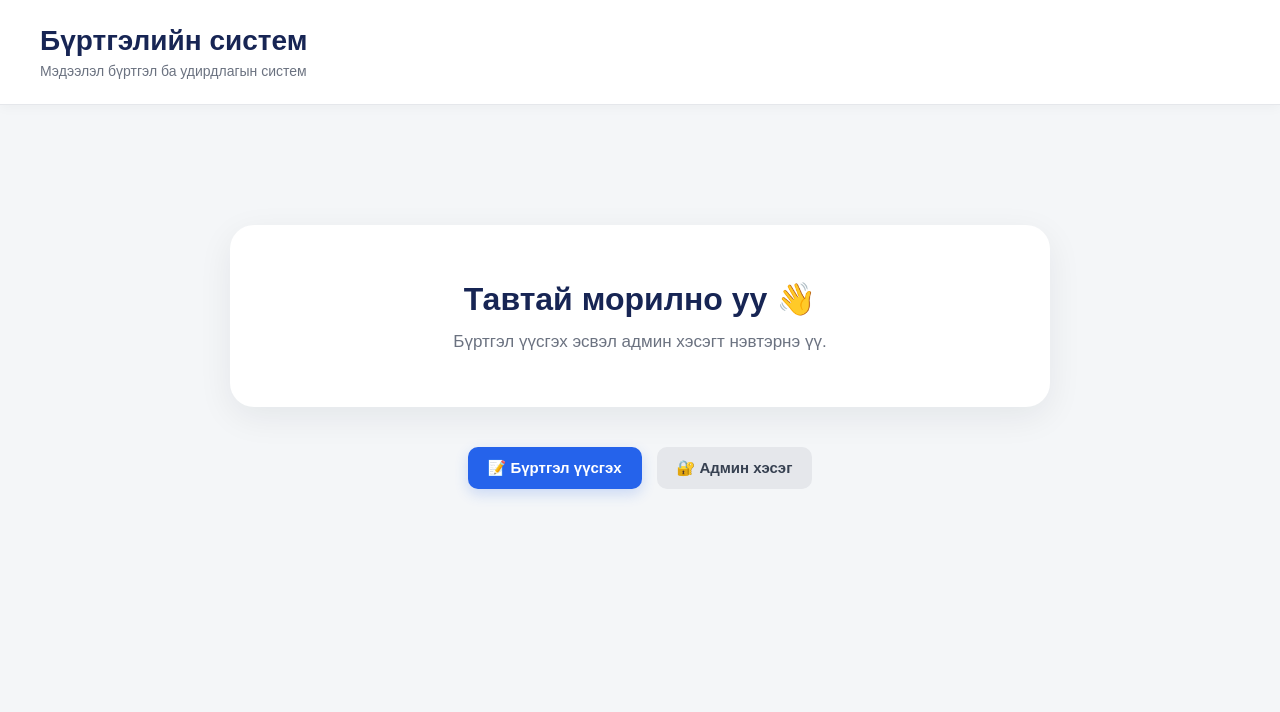
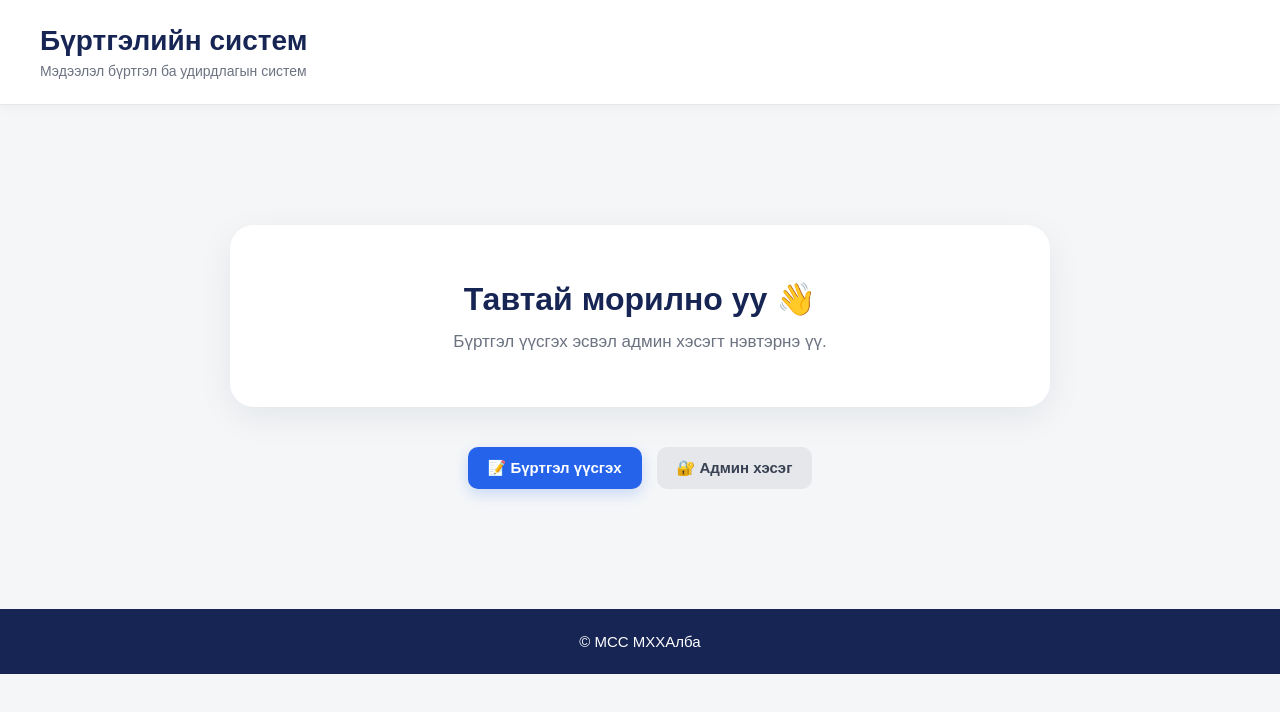
Before and after one commit to zolushka917-ui/burtgel-system, a React (Vite) app: page / in a window 1280 px wide. Shown: the top 712 px of the page. Built offline with nearby package versions, Linux system fonts and the light colour scheme.

Commit message:
Add footer text

```diff
--- a/src/App.css
+++ b/src/App.css
@@ -601,3 +601,18 @@ tbody tr:hover {
     width: 100%;
   }
 }
+
+
+.site-footer {
+  display: block;
+  width: 100%;
+  text-align: center;
+  padding: 20px 12px;
+  margin-top: 40px;
+  color: #64748b;
+  font-size: 13px;
+  border-top: 1px solid #e2e8f0;
+  background: #ffffff;
+  position: relative;
+  z-index: 10;
+}
--- a/src/App.jsx
+++ b/src/App.jsx
@@ -868,10 +868,27 @@ const exportToExcel = () => {
               </table>
             )}
 
+
           </div>
 
         </main>
       )}
+
+
+<footer
+  style={{
+    display: "block",
+    backgroundColor: "#172554",
+    color: "white",
+    textAlign: "center",
+    padding: "24px",
+    marginTop: "40px",
+    width: "100%",
+    fontSize: "15px"
+  }}
+>
+  © МСС МХХАлба
+</footer>
 
     </div>
   )
```
